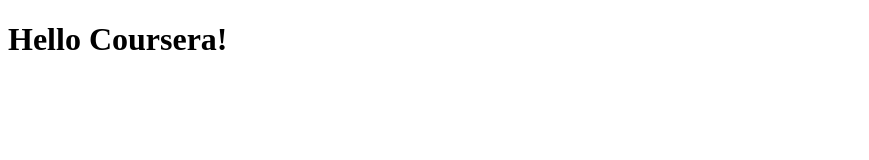
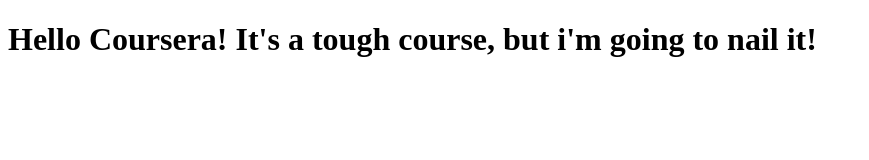
Before and after one commit to ku-anna/coursera-test, a plain HTML site: page site/index.html in a window 1280 px wide. Shown: the whole page, without its empty margins (0-869 px from the left). Drawn offline with Linux system fonts and the light colour scheme.

Commit message:
addition to page content

```diff
--- a/site/index.html
+++ b/site/index.html
@@ -4,6 +4,6 @@
 	<title>Hello Coursera!</title>
 </head>
 <body>
-<h1>Hello Coursera!</h1>
+<h1>Hello Coursera! It's a tough course, but i'm going to nail it! </h1>
 </body>
 </html>
```
